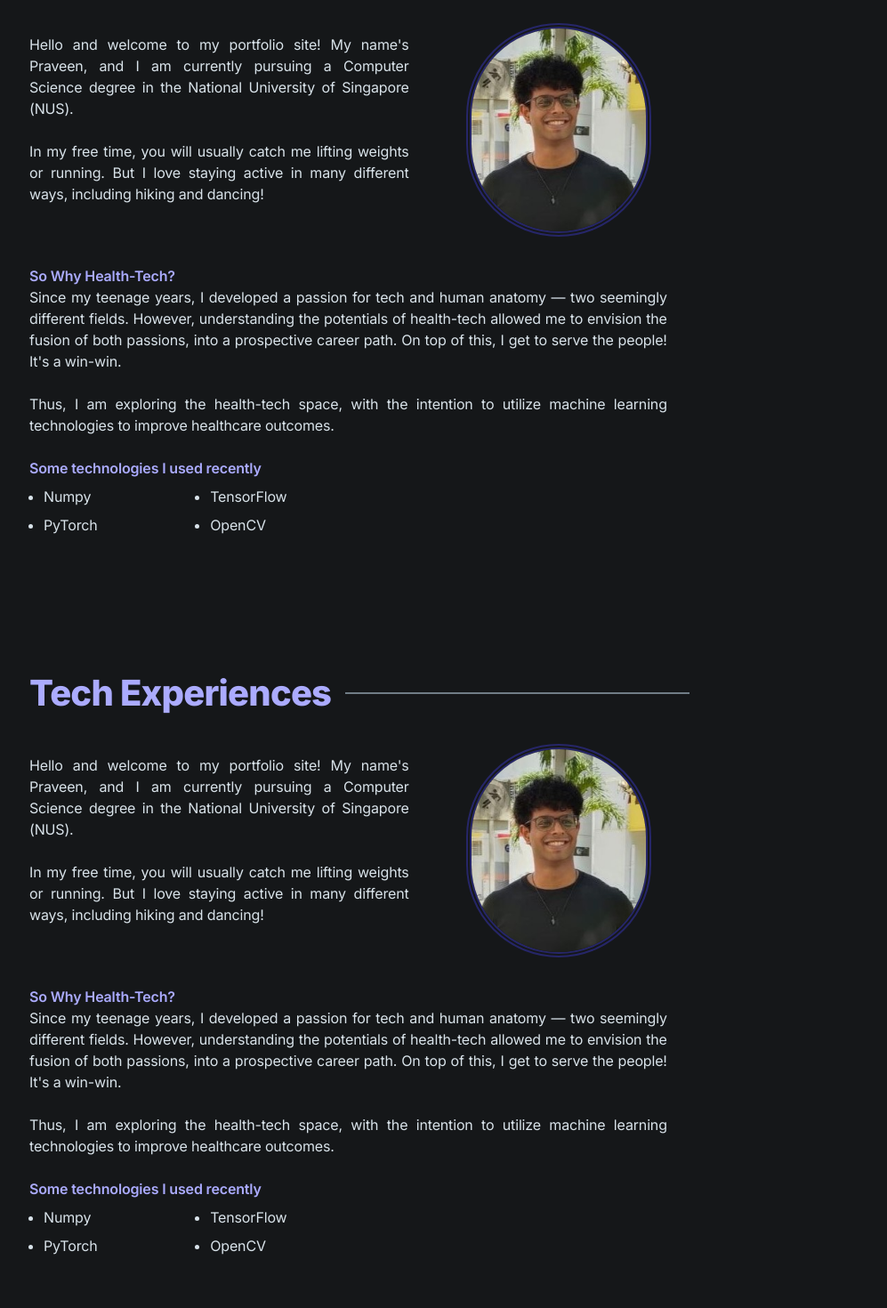
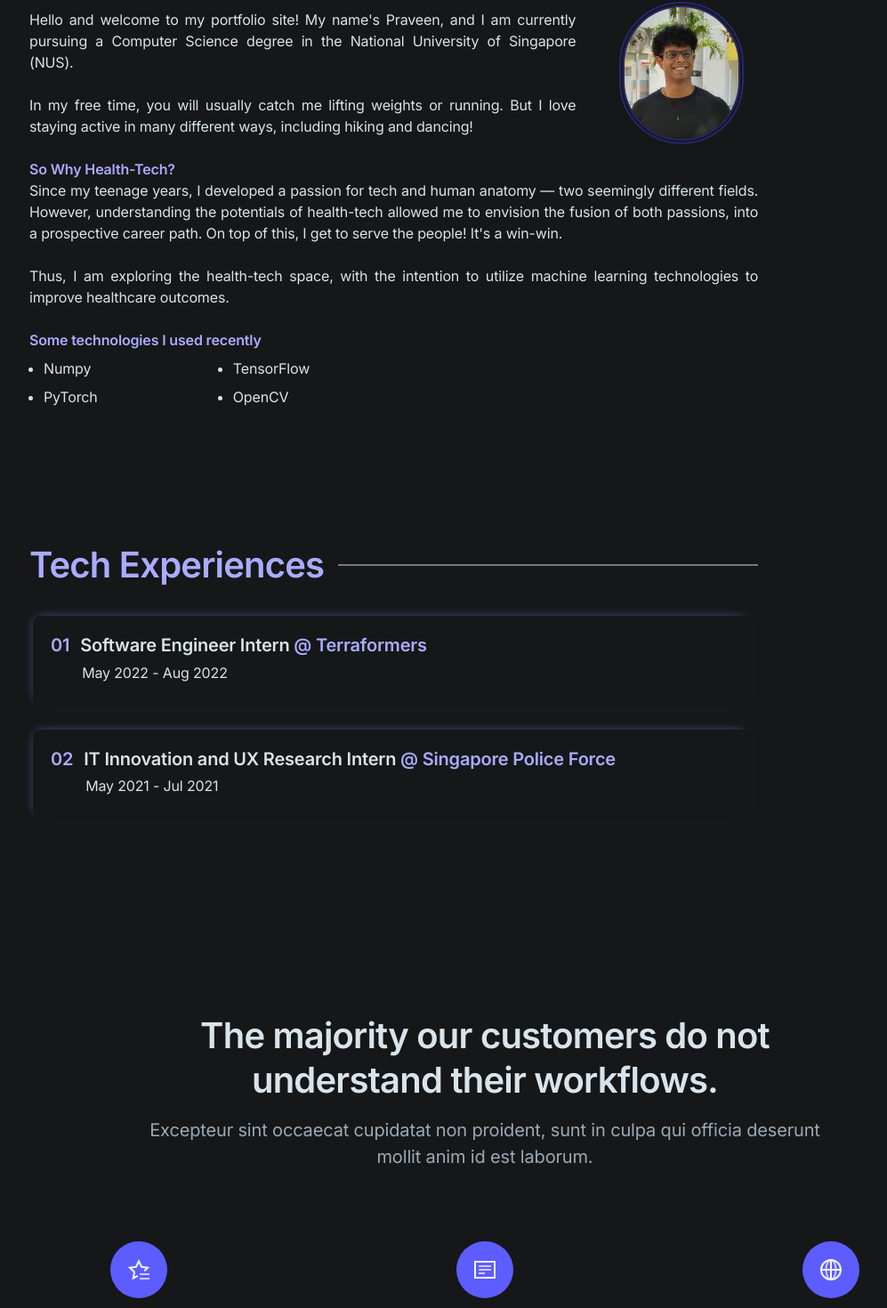
Before and after one commit to praveenkrishna0512/personal_website_v3, a Next.js app: page / in a window 1280 px wide. Shown: the part 714-2184 px from the top of the page at 89% size, without its empty margins (95-1092 px from the left). Built offline with nearby package versions, Linux system fonts and the light colour scheme.

Commit message:
settled format for tech experiences

```diff
--- a/app/(default)/page.tsx
+++ b/app/(default)/page.tsx
@@ -13,7 +13,7 @@ import TechExperiences from "@/components/tech-experiences";
 
 export default function Home() {
   return (
-    <>
+    <div className="flex flex-col">
       <Hero />
       <About />
       <TechExperiences />
@@ -21,6 +21,6 @@ export default function Home() {
       <Zigzag />
       <Testimonials />
       <Newsletter />
-    </>
+    </div>
   );
 }
--- a/app/css/additional-styles/utility-patterns.css
+++ b/app/css/additional-styles/utility-patterns.css
@@ -1,18 +1,26 @@
 /* Typography */
 .h1 {
-    @apply text-4xl font-extrabold leading-tight tracking-tighter;
+    @apply text-4xl font-semibold leading-tight tracking-tighter;
 }
 
 .h2 {
-    @apply text-3xl font-extrabold leading-tight tracking-tighter;
+    @apply text-3xl font-semibold leading-tight tracking-tighter;
 }
 
 .h3 {
-    @apply text-3xl font-bold leading-tight;
+    @apply text-3xl font-semibold leading-tight;
 }
 
 .h4 {
-    @apply text-2xl font-bold leading-snug tracking-tight;
+    @apply text-2xl font-semibold leading-snug tracking-tight;
+}
+
+.h5 {
+    @apply text-xl font-semibold leading-snug tracking-tight;
+}
+
+.h6 {
+    @apply text-lg font-semibold leading-snug tracking-tight;
 }
 
 @screen md {
--- a/components/about.tsx
+++ b/components/about.tsx
@@ -4,17 +4,17 @@ import Title from "./utils/title";
 
 export default function About() {
   return (
-    <section className="flex-grow mt-4 md:mt-8">
+    <section className="mt-4 md:mt-8">
       <div className="max-w-6xl mx-auto px-4 sm:px-6 relative">
         <div className="relative pt-0 pb-0 mb-0 md:pt-0 md:pb-12">
           <div className="max-w-5xl mx-auto pb-12 md:pb-16" data-aos="fade-up">
             <Title title={"About Me"} />
-            <div className="flex flex-wrap items-center text-justify">
+            <div className="flex flex-wrap items-center text-justify w-[90%] md:w-[80%]">
               <div
-                className="w-full text-l text-gray-200 md:w-5/12"
+                className="w-full text-l text-gray-200 md:w-[75%]"
                 data-aos="fade-left"
               >
-                <p className="mb-6">
+                <p>
                   Hello and welcome to my portfolio site! My name's Praveen, and
                   I am currently pursuing a Computer Science degree in the
                   National University of Singapore (NUS).
@@ -26,16 +26,16 @@ export default function About() {
                 </p>
               </div>
               <div
-                className="w-full md:w-5/12 mt-0 md:mt-0 ml-5 md:ml-16"
+                className="flex justify-end w-full md:w-[25%] md:pr-4"
                 data-aos="fade-right"
               >
                 <img
                   src="./images/about-me-pic-2.jpg"
                   alt="My Picture!"
-                  className="w-auto h-60 self-center rounded-full border-[6px] border-purple-900 border-double hover:shadow-[18px_10px_25px_-15px_#33363A]"
+                  className="w-auto h-40 self-center rounded-full border-[6px] border-purple-900 border-double hover:shadow-[18px_10px_25px_-15px_#33363A]"
                 />
               </div>
-              <div className="w-full md:w-[70%] mt-4 md:mt-8">
+              <div className="w-full md:w-full mt-2 md:mt-4">
                 <p>
                   <span className="font-semibold text-purple-400">
                     So Why Health-Tech?
--- a/components/hero.tsx
+++ b/components/hero.tsx
@@ -15,18 +15,18 @@ export default function Hero() {
           {/* Section header */}
           <div className="max-w-5xl mx-auto pb-12 md:pb-16" data-aos="fade-up">
             <span>Hello, my name is</span>
-            <h1 className="h1 mt-2 mb-2">
+            <h1 className="h1 mt-2 mb-2 font-semibold">
               <span data-aos="fade-up">Praveen Krishna</span>
             </h1>
             <div className="flex flex-wrap">
               <div
-                className="w-full text-l text-gray-200 md:w-1/2"
+                className="w-full text-l text-gray-200"
                 data-aos="fade-left"
               >
-                <h5 className="h4 mb-4 text-purple-400">
+                <h5 className="h4 mb-4 text-purple-400 font-semibold">
                   <em>Exploring Machine Learning x Healthcare</em>
                 </h5>
-                <p className="mb-6  text-justify">
+                <p className="mb-6  text-justify  md:w-3/4">
                   Currently pursuing a Bachelor's in Computer Science at the
                   National University of Singapore (NUS). Looking forward to
                   contribute to the health-tech space!
--- a/components/tech-experiences.tsx
+++ b/components/tech-experiences.tsx
@@ -1,74 +1,39 @@
 "use client";
 
+import TechExperience from "./utils/tech-experience";
 import Title from "./utils/title";
 
 export default function TechExperiences() {
   return (
-    <section className="flex-grow mt-4 md:mt-8">
+    <section className="mt-4 md:mt-8">
       <div className="max-w-6xl mx-auto px-4 sm:px-6 relative">
         <div className="relative pt-0 pb-0 mb-0 md:pt-0 md:pb-12">
           <div className="max-w-5xl mx-auto pb-12 md:pb-16" data-aos="fade-up">
             <Title title={"Tech Experiences"} />
-            <div className="flex flex-wrap items-center text-justify">
-              <div
-                className="w-full text-l text-gray-200 md:w-5/12"
-                data-aos="fade-left"
-              >
-                <p className="mb-6">
-                  Hello and welcome to my portfolio site! My name's Praveen, and
-                  I am currently pursuing a Computer Science degree in the
-                  National University of Singapore (NUS).
-                  <br />
-                  <br />
-                  In my free time, you will usually catch me lifting weights or
-                  running. But I love staying active in many different ways,
-                  including hiking and dancing!
-                </p>
-              </div>
-              <div
-                className="w-full md:w-5/12 mt-0 md:mt-0 ml-5 md:ml-16"
-                data-aos="fade-right"
-              >
-                <img
-                  src="./images/about-me-pic-2.jpg"
-                  alt="My Picture!"
-                  className="w-auto h-60 self-center rounded-full border-[6px] border-purple-900 border-double hover:shadow-[18px_10px_25px_-15px_#33363A]"
-                />
-              </div>
-              <div className="w-full md:w-[70%] mt-4 md:mt-8">
-                <p>
-                  <span className="font-semibold text-purple-400">
-                    So Why Health-Tech?
-                  </span>
-                  <br />
-                  Since my teenage years, I developed a passion for tech and
-                  human anatomy — two seemingly different fields. However,
-                  understanding the potentials of health-tech allowed me to
-                  envision the fusion of both passions, into a prospective
-                  career path. On top of this, I get to serve the people! It's a
-                  win-win.
-                  <br />
-                  <br />
-                  Thus, I am exploring the health-tech space, with the intention
-                  to utilize machine learning technologies to improve healthcare
-                  outcomes.
-                </p>
-                <br />
-                <span className="font-semibold text-purple-400">
-                  Some technologies I used recently
-                </span>
-                <br />
-                <div className="flex flex-row space-x-4 mt-1 md:mt-2 mx-2 md:mx-4 md:w-1/2">
-                  <ul className="flex-1 list-disc space-y-2">
-                    <li>Numpy</li>
-                    <li>PyTorch</li>
-                  </ul>
-                  <ul className="flex-1 list-disc space-y-2">
-                    <li>TensorFlow</li>
-                    <li>OpenCV</li>
-                  </ul>
-                </div>
-              </div>
+            <div className="md:ml-[0.25rem] md:w-[79%]">
+              <TechExperience
+                index={1}
+                position={"Software Engineer Intern"}
+                company={"Terraformers"}
+                duration={"May 2022 - Aug 2022"}
+                description={[
+                  "Implemented a mobile app from scratch using Flutter, to serve as a Web3 social platform for regenerative travel",
+                  "Integrated a custom map interface using Google Maps API, to display regenerative travel experiences near users",
+                  "Built a server using Express and deployed it on AWS EC2, to perform user authentication and data manipulation",
+                  "Configured a database and relevant schemas in MongoDB, to store data about users and travel experiences",
+                ]}
+              />
+              <TechExperience
+                index={2}
+                position={"IT Innovation and UX Research Intern"}
+                company={"Singapore Police Force"}
+                duration={"May 2021 - Jul 2021"}
+                description={[
+                  "Designed a website using HTML5, to answer FAQs regarding the digital technologies used by officers",
+                  "Conducted 2 rounds of user testing with 10 officers to gather feedback on an internal mobile application (EEVA)",
+                  "Consolidated user sentiments on EEVA using Mural, thus aiding the delivery of improved UI mockups",
+                ]}
+              />
             </div>
           </div>
         </div>
--- /dev/null
+++ b/components/utils/tech-experience.tsx
@@ -0,0 +1,50 @@
+"use client";
+
+import { useState } from "react";
+
+interface TechExperienceProps {
+  index: number;
+  position: string;
+  company: string;
+  duration: string;
+  description: string[];
+}
+
+export default function TechExperience({
+  index,
+  position,
+  company,
+  duration,
+  description,
+}: TechExperienceProps) {
+  const [showList, setShowList] = useState(false);
+
+  const toggleList = () => {
+    setShowList(!showList);
+  };
+
+  return (
+    <button className="w-full rounded-lg text-left p-5 mb-2 md:mb-6 border-purple-600 shadow-[-3px_-3px_12px_-8px_#8D8DFF] hover:border " onClick={toggleList}>
+      <div className="flex flex-row">
+        <h5 className="h5 font-semibold text-purple-400 md:mr-3">0{index}</h5>
+        <div className="flex flex-grow flex-col items-start">
+          <h5 className="h5 font-semibold md:mb-1">
+            {position} <span className="text-purple-400">@ {company}</span>
+          </h5>
+          <span className="md:mb-2 md:ml-[0.12rem]">{duration}</span>
+          {showList && (
+            <ul className="list-disc space-y-2 w-full md:w-full md:ml-4 text-gray-300">
+              {description.map((descriptionLine) => {
+                return (
+                  <li className="text-sm" key={descriptionLine.valueOf()}>
+                    {descriptionLine}
+                  </li>
+                );
+              })}
+            </ul>
+          )}
+        </div>
+      </div>
+    </button>
+  );
+}
--- a/components/utils/title.tsx
+++ b/components/utils/title.tsx
@@ -6,8 +6,8 @@ interface TitleProps {
 
 export default function Title({ title }: TitleProps) {
   return (
-    <div className="flex items-center mb-6 w-full md:w-[72.5%]">
-      <h2 className="h2 mt-2 mb-2 mr-4 text-purple-400">
+    <div className="flex items-center mb-6 w-full md:w-[80%]">
+      <h2 className="h2 mt-2 mb-2 mr-4 text-purple-400 font-semibold">
         {title}
       </h2>
       <hr className="flex-1 border-t-2 border-gray-500" />
```
